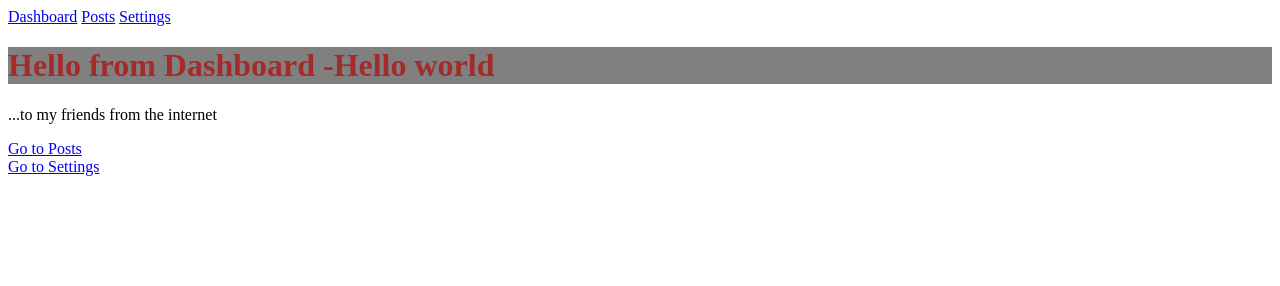
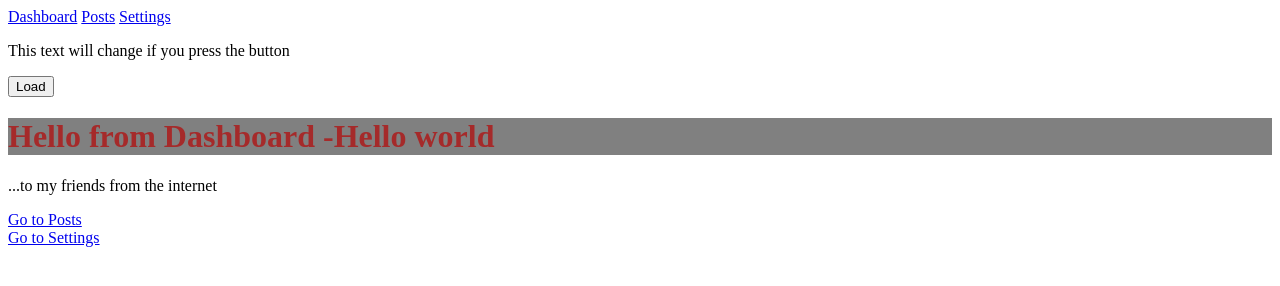
Before and after one commit to iss1977/SPA, a website with bundled scripts: page frontend/index.html in a window 1280 px wide. Built offline with nearby package versions, Linux system fonts and the light colour scheme.

Commit message:
Added a frontend http request.

```diff
--- a/frontend/index.html
+++ b/frontend/index.html
@@ -13,7 +13,12 @@
         <a href="/posts" class="nav__link" data-link>Posts</a>
         <a href="/settings" class="nav__link" data-link>Settings</a>
     </nav>
+    <div class="request">
+        <p>This text will change if you press the button</p>
+        <button onclick="fxhr(event)">Load</button>
+    </div>
     <div id="app"></div>
     <script type="module" src="static/js/index.js"></script>
+    <script src="static/js/request.js"></script>
 </body>
 </html>
--- a/frontend/static/js/index.js
+++ b/frontend/static/js/index.js
@@ -71,7 +71,7 @@ window.addEventListener('popstate', (event) => {
 
     router();
     console.log("location: " + document.location + ", state: " + JSON.stringify(event.state));
-  });
+});
 
 
 document.addEventListener("DOMContentLoaded", ()=>{
@@ -80,8 +80,6 @@ document.addEventListener("DOMContentLoaded", ()=>{
     document.body.addEventListener("click", (e) => {
         if(e.target.matches("[data-link]")){
             e.preventDefault();
-            //e.stopPropagation(); // delete this
-
             navigateTo(e.target.href);
         }
     });
--- /dev/null
+++ b/frontend/static/js/request.js
@@ -0,0 +1,17 @@
+
+function fxhr(event){
+    // Sending and receiving data in JSON format using POST method
+    //
+    var xhr = new XMLHttpRequest();
+    var url = "http://localhost:5060/";
+    xhr.open("POST", url, true);
+    xhr.setRequestHeader("Content-Type", "application/json");
+    xhr.onreadystatechange = function () {
+        if (xhr.readyState === 4 && xhr.status === 200) {
+            var json = JSON.parse(xhr.responseText);
+            console.log("Recieved name : " + json.name + " age: "+json.age);
+        }
+    };
+    var data = JSON.stringify({"email": "hey@mail.com", "password": "101010"});
+    xhr.send(data);
+}
```
Also changed, not shown: server.js (+15 -0 lines).
